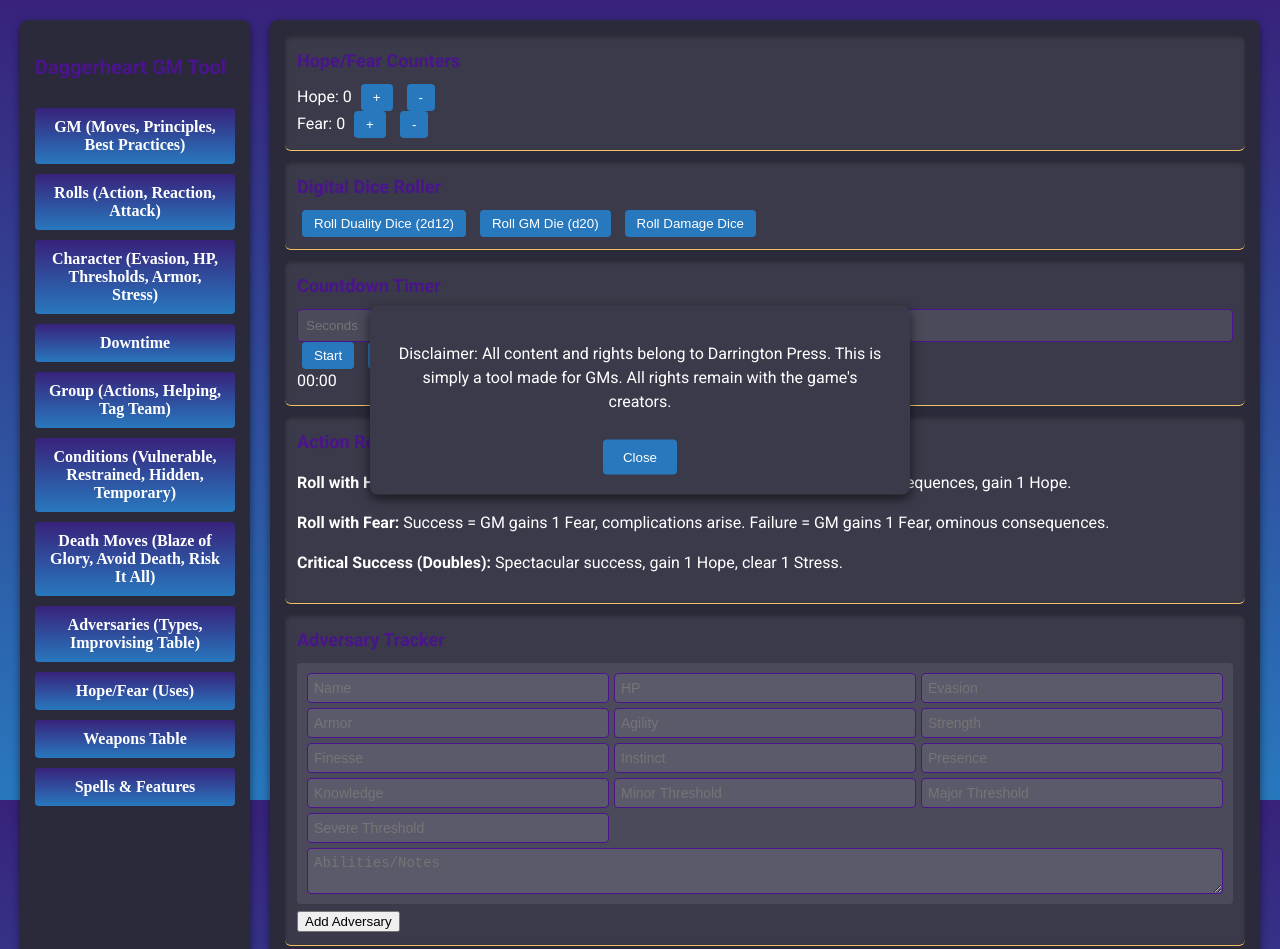
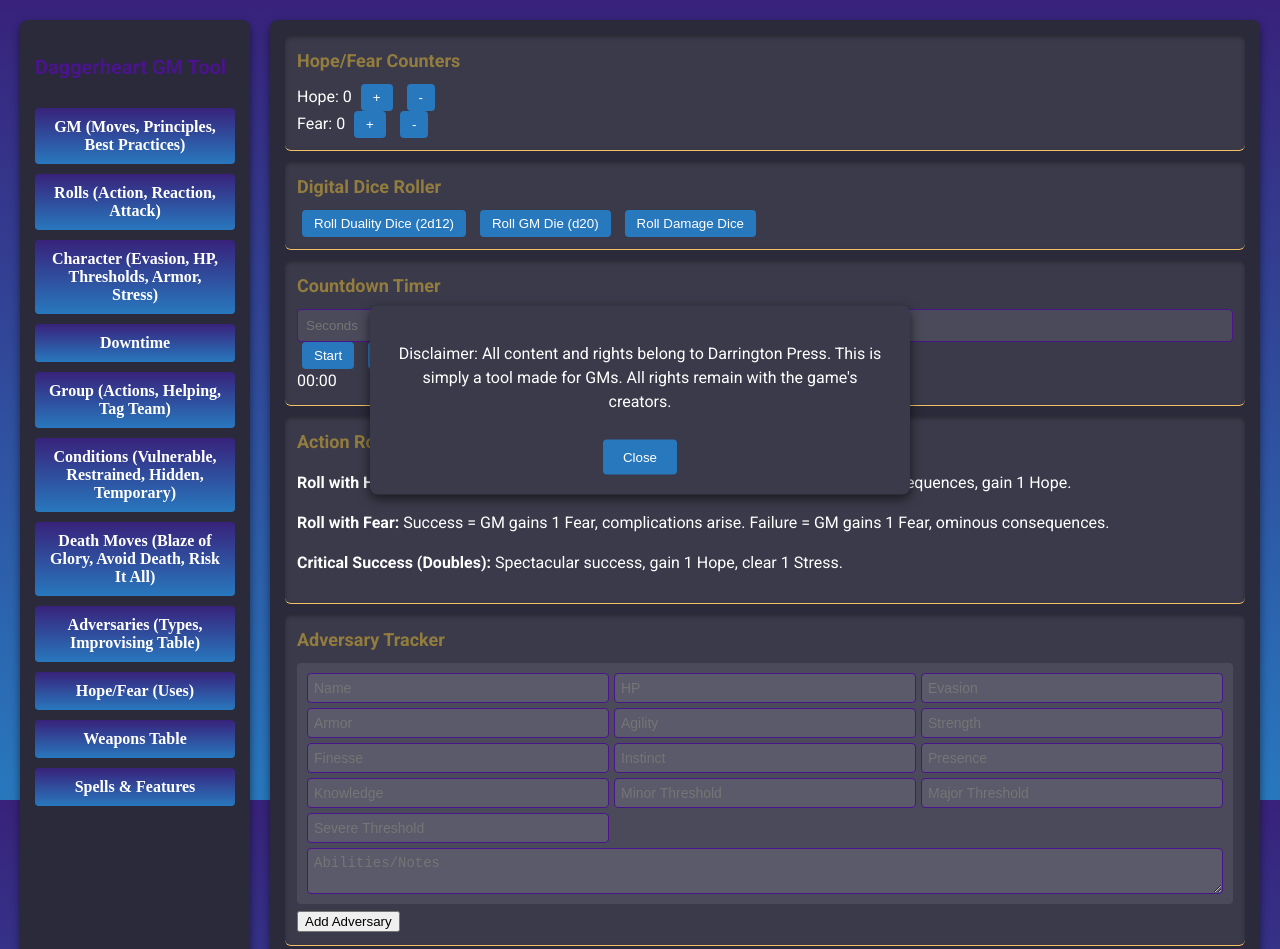
Before and after one commit to Fuller13/DaycareGMtool, a plain HTML site: page index.html in a window 1280 px wide. Shown: the top 949 px of the page. Drawn offline with Linux system fonts and the light colour scheme.

Commit message:
Update styles.css

```diff
--- a/styles.css
+++ b/styles.css
@@ -125,7 +125,7 @@ body {
   border-bottom: 1px solid var(--dh-color-gold);
 }
 .core-panel h2 {
-  color: #4a148c;
+  color: #927c3e;
   margin: 0 0 10px 0;
   font-size: 18px;
 }
```
